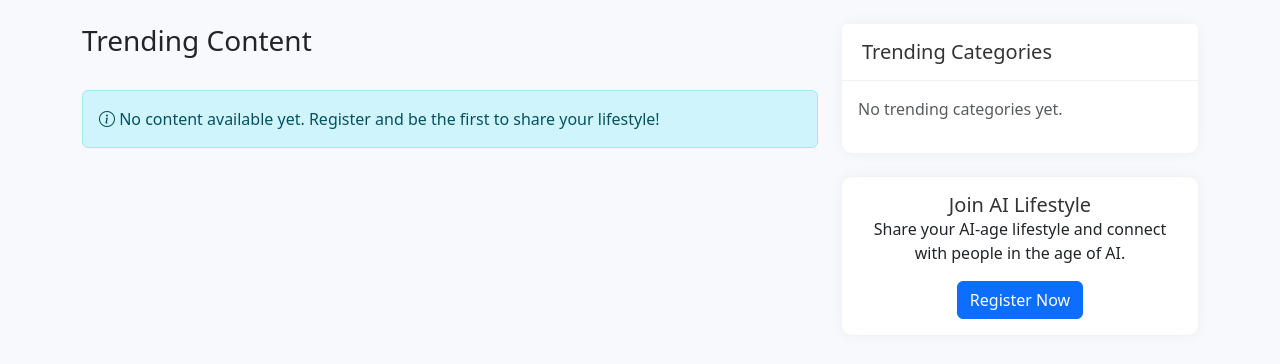
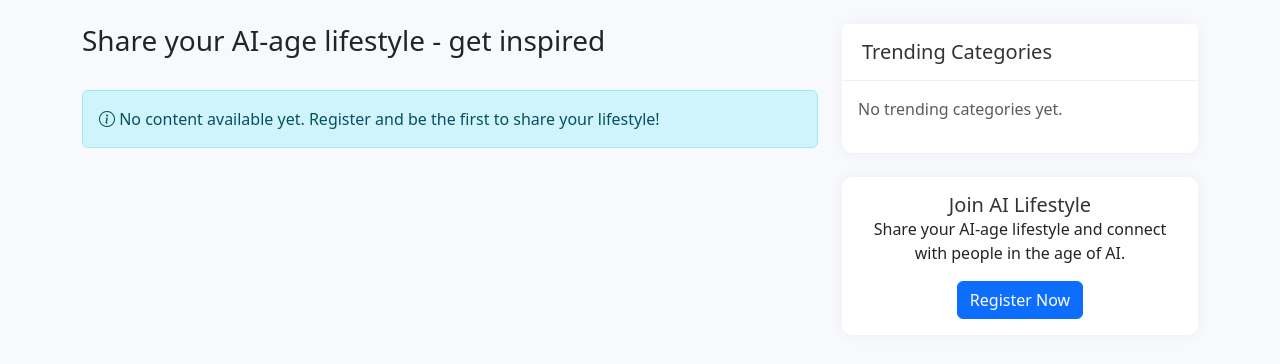
Before and after one commit to walter-a-jablonowski/ai-lifestyle, a PHP site: page / in a window 1280 px wide. Shown: the part 56-420 px from the top of the page. Run offline with PHP 8.4, Linux system fonts and the light colour scheme; data comes from the database, SQL or seed files in the repository; data that the repository does not hold is empty.

Commit message:
Minor change

```diff
--- a/src/pages/home/view.php
+++ b/src/pages/home/view.php
@@ -2,7 +2,7 @@
   <!-- Main Content -->
   <div class="col-lg-8">
     <div class="d-flex justify-content-between align-items-center mb-4">
-      <h1 class="h3"><?= $isLoggedIn ? "Your Feed" : "Trending Content" ?></h1>
+      <h1 class="h3"><?= $isLoggedIn ? "Trending content" : "Share your AI-age lifestyle - get inspired" ?></h1>
       <?php if( $isLoggedIn ): ?>
         <a href="<?= $baseUrl ?>/?page=profile" class="btn btn-primary">
           <i class="bi bi-plus-lg"></i> Create Widget
```
